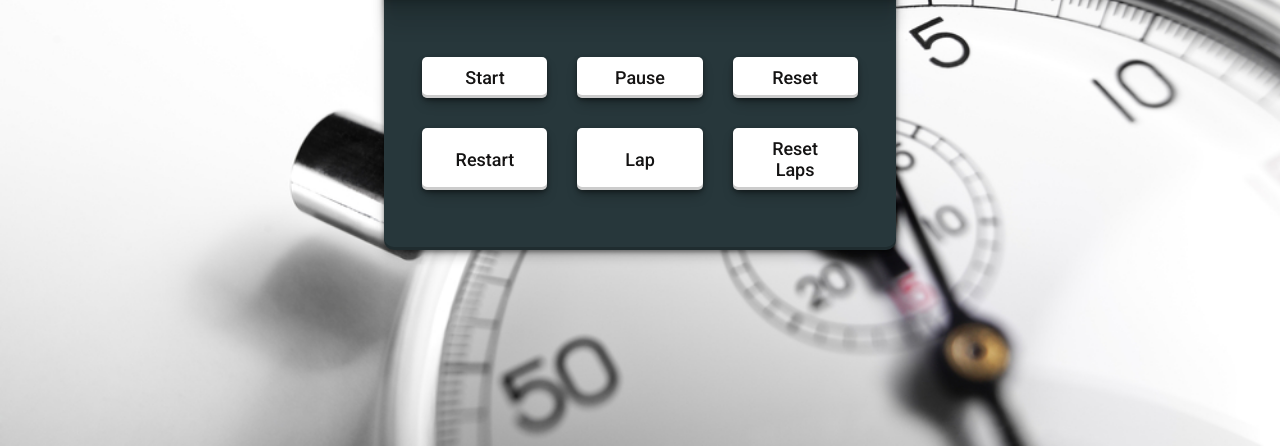
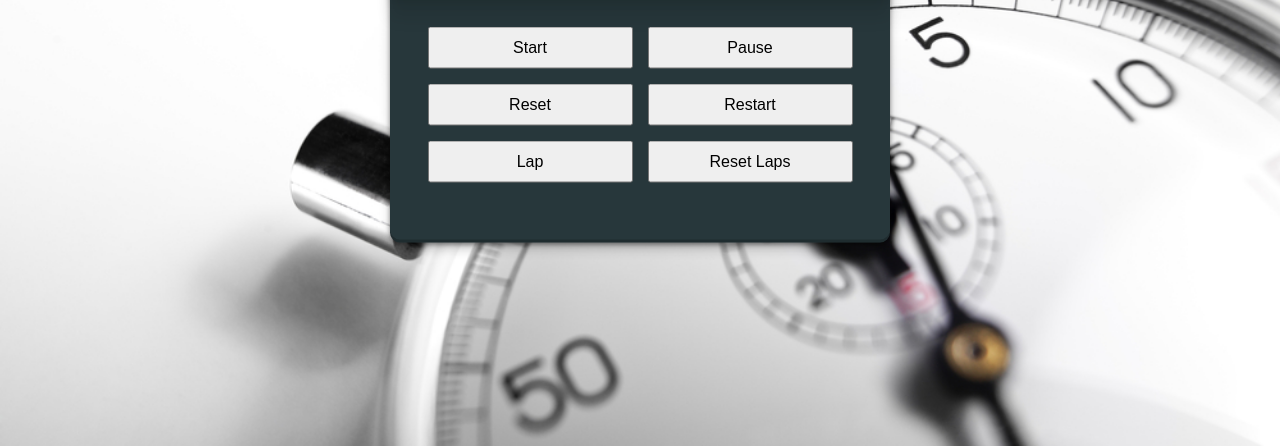
Before and after one commit to Chandan5800/PRODIGY_WD_02, a plain HTML site: page index.html in a window 1280 px wide. Shown: the part 354-800 px from the top of the page. Drawn offline with Linux system fonts and the light colour scheme.

Commit message:
Update styles.css

```diff
--- a/styles.css
+++ b/styles.css
@@ -1,21 +1,20 @@
-*{
+* {
     margin: 0;
     padding: 0;
     box-sizing: border-box;
 }
 
-body{
+body {
     background-image: url(./images/stopwatch.jpg);
-    background-size: cover; /* Ensures the background image covers the entire screen */
-    background-repeat: no-repeat; /* Prevents the background image from repeating */
+    background-size: cover;
+    background-repeat: no-repeat;
     max-width: fit-content;
-
 }
 
-.container{
+.container {
     background-color: #27373b;
-    width: 40%;
-    min-width: 500px;
+    width: 80%;
+    max-width: 500px;
     position: absolute;
     top: 50%;
     left: 50%;
@@ -28,8 +27,7 @@ body{
                 rgba(0, 0, 0, 0.2) 0px -3px 0px inset;
 }
 
-
-.timer-Display{
+.timer-Display {
     width: 100%;
     background: #9e9e9e;
     padding: 40px 0;
@@ -38,7 +36,7 @@ body{
     display: flex;
     justify-content: center;
     align-items: center;
-    font-size: 4rem;
+    font-size: 3rem;
     border-radius: 10px 10px 0 0;
     box-shadow: rgba(0, 0, 0, 0.17) 0px -23px 25px 0px inset,
                 rgba(0, 0, 0, 0.15) 0px -36px 30px 0px inset,
@@ -50,41 +48,39 @@ body{
                 rgba(0, 0, 0, 0.09) 0px 32px 16px;
 }
 
-.laps{
+.laps {
     text-align: center;
     color: white;
     margin-top: 10px;
     text-decoration: none;
-    font-size: 2rem;
+    font-size: 1.5rem;
 }
 
-.buttons{
+.buttons {
     width: 85%;
-    margin: 60px auto 0 auto;
+    margin: 40px auto 0 auto;
     display: grid;
-    grid-template-columns: repeat(3, 1fr);
-    grid-gap: 30px;
+    grid-template-columns: repeat(2, 1fr);
+    grid-gap: 15px;
 }
 
-.buttons button{
-    padding: 10px 20px;
-    background-color: #ffffff;
-    color: #141313;
-    border: none;
-    font-family:  "Roboto", sans-serif;
-    font-size: 18px;
-    font-weight: 500;
-    border-radius: 5px;
-    cursor: pointer;
-    box-shadow: rgba(0, 0, 0, 0.4) 0px 2px 4px,
-                rgba(0, 0, 0, 0.3) 0px 7px 13px -3px,
-                rgba(0, 0, 0, 0.2) 0px -3px 0px inset;
+.buttons button {
+    padding: 10px 15px;
+    font-size: 16px;
 }
 
-.buttons button:hover{
-    background-color:#141313 ;
+.buttons button:hover {
+    background-color: #141313;
     color: #ffffff;
-    border: 3px solid #b6b6b6;
-    padding: 7px 17px;
+    border: 2px solid #b6b6b6;
+    padding: 7px 15px;
+}
 
+@media screen and (max-width: 500px) {
+    .container {
+        width: 90%;
+    }
+    .timer-Display{
+        font-size: 1.5rem;
+    }
 }
```
